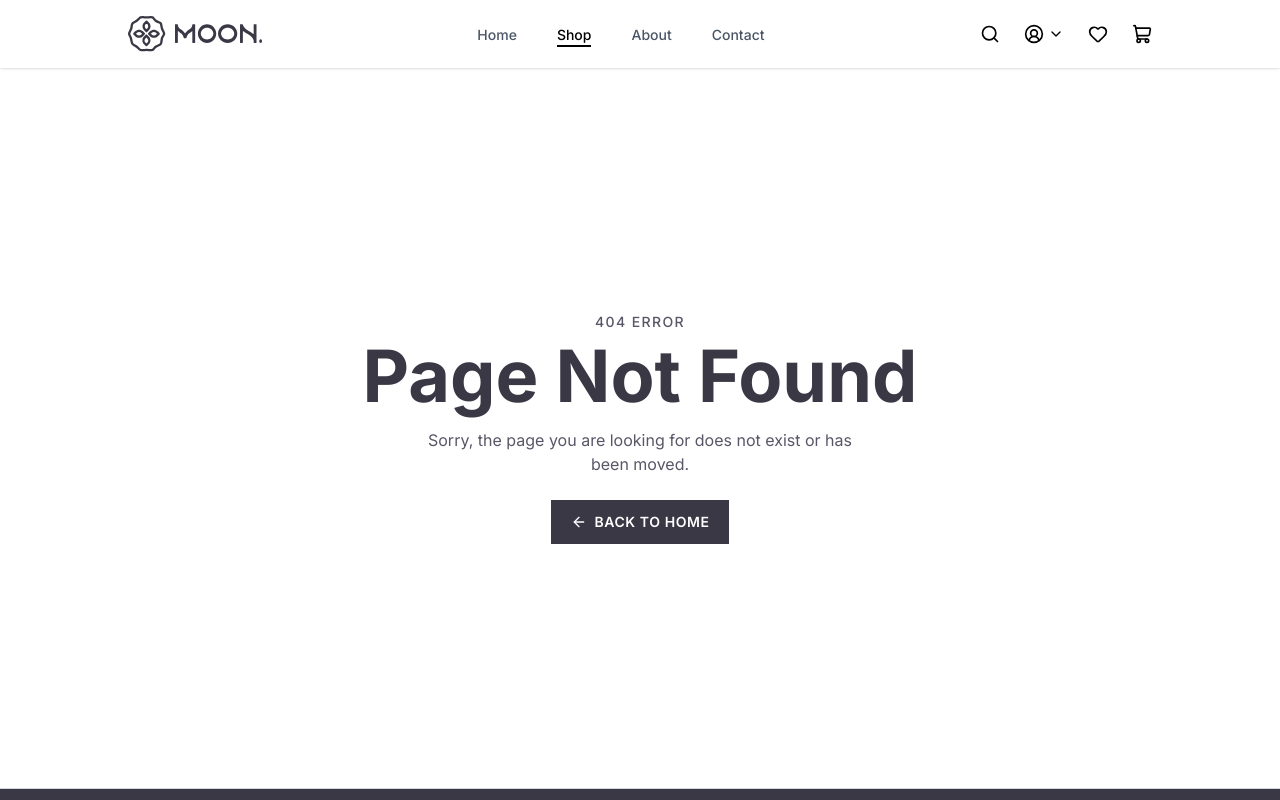
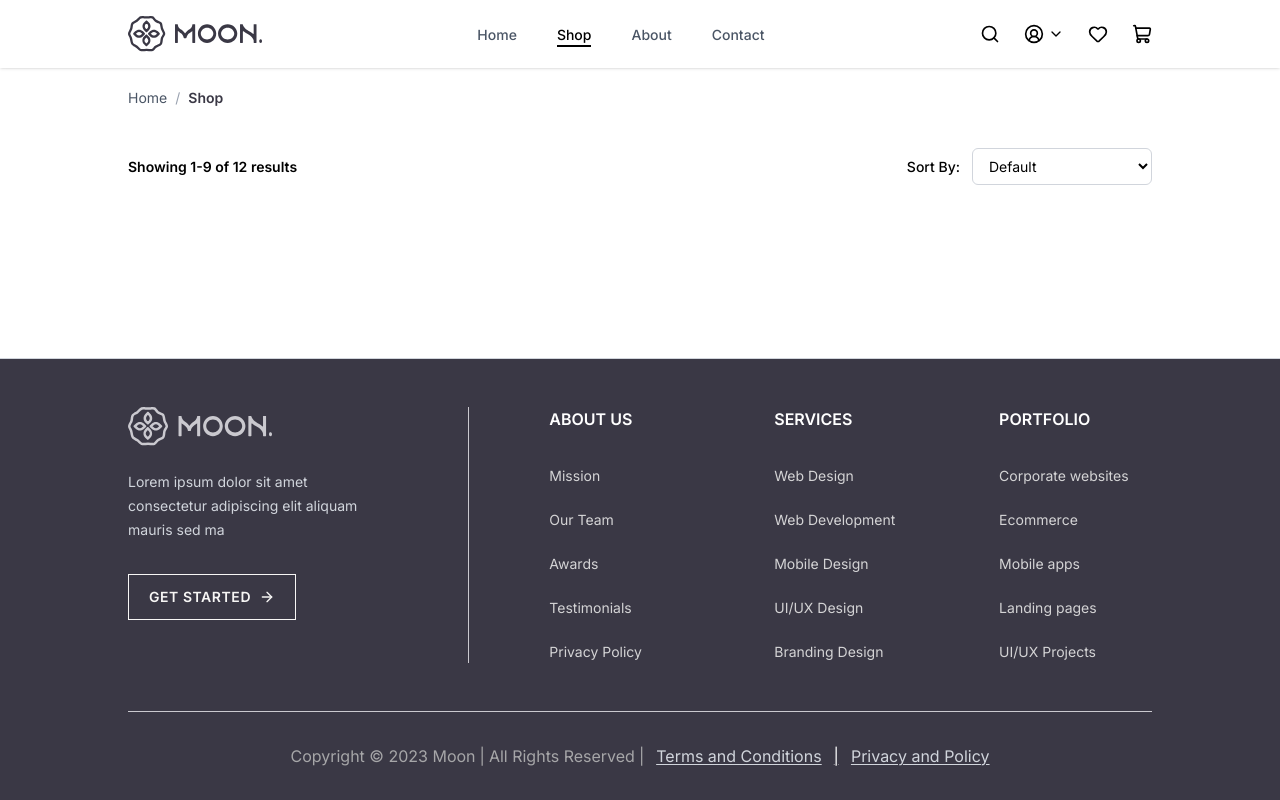
Before and after one commit to adhishrestha/mern-ecommerce-site, a React (Vite) app in the folder frontend/: page /shop in a window 1280 px wide. Shown: the top 800 px of the page. Built offline with nearby package versions, Linux system fonts and the light colour scheme.

Commit message:
feat(shop): add shop page navigation and toolbar

```diff
--- a/frontend/src/App.jsx
+++ b/frontend/src/App.jsx
@@ -3,6 +3,7 @@ import { Routes, Route } from 'react-router-dom';
 import MainLayout from './layouts/MainLayout';
 import Home from './pages/Home';
 import NotFound from './pages/NotFound';
+import Shop from './pages/Shop';
 
 const App = () => {
   return (
@@ -10,6 +11,7 @@ const App = () => {
       <Route path="/" element={<MainLayout />}>
         <Route index element={<Home />} />
         <Route path="*" element={<NotFound />} />
+        <Route path="shop" element={<Shop />} />
       </Route>
     </Routes>
   );
--- /dev/null
+++ b/frontend/src/components/navigation/Breadcrumb.jsx
@@ -0,0 +1,44 @@
+import { Link } from 'react-router-dom';
+
+const Breadcrumb = ({ items = [] }) => {
+  return (
+    <nav aria-label="Breadcrumb" className="mt-5">
+      <ol className="flex flex-wrap items-center gap-2 text-sm text-gray-600">
+        {items.map((item, index) => {
+          const isLast = index === items.length - 1;
+
+          return (
+            <li
+              key={`${item.label}-${index}`}
+              className="flex items-center gap-2"
+            >
+              {isLast ? (
+                <span
+                  aria-current="page"
+                  className="font-semibold text-[#3A3845]"
+                >
+                  {item.label}
+                </span>
+              ) : (
+                <Link
+                  to={item.href}
+                  className="transition-colors hover:text-black"
+                >
+                  {item.label}
+                </Link>
+              )}
+
+              {!isLast && (
+                <span aria-hidden="true" className="text-gray-400">
+                  /
+                </span>
+              )}
+            </li>
+          );
+        })}
+      </ol>
+    </nav>
+  );
+};
+
+export default Breadcrumb;
--- /dev/null
+++ b/frontend/src/features/shop/components/ShopToolbar.jsx
@@ -0,0 +1,87 @@
+import React from 'react';
+import { ListFilter } from 'lucide-react';
+
+import Button from '../../../components/ui/Button';
+
+const SORT_OPTIONS = [
+  { value: 'default', label: 'Default' },
+  { value: 'new-arrival', label: 'New Arrivals' },
+  { value: 'best-seller', label: 'Best Sellers' },
+  { value: 'price-low-high', label: 'Price: Low to High' },
+  { value: 'price-high-low', label: 'Price: High to Low' },
+  { value: 'name-a-z', label: 'Alphabetically: A-Z' },
+];
+
+const SortSelect = ({ id, value, onChange }) => (
+  <select
+    id={id}
+    value={value}
+    onChange={onChange}
+    className="min-w-[180px] rounded-md border border-gray-300 px-3 py-2 text-sm focus:outline-none"
+  >
+    {SORT_OPTIONS.map((option) => (
+      <option key={option.value} value={option.value}>
+        {option.label}
+      </option>
+    ))}
+  </select>
+);
+
+const ShopToolbar = ({
+  startItem,
+  endItem,
+  totalProducts,
+  sortBy,
+  onSortChange,
+  onFilterClick,
+}) => {
+  return (
+    <section aria-label="Shop controls" className="mt-10 pb-8">
+      {/* Mobile Layout */}
+      <div className="flex items-center justify-between gap-4 md:hidden">
+        <Button
+          icon={ListFilter}
+          iconPosition="left"
+          onClick={onFilterClick}
+          className="text-brand-dark text-sm font-semibold"
+        >
+          Filter
+        </Button>
+
+        <div className="flex items-center gap-2">
+          <label htmlFor="sort-mobile" className="text-sm">
+            Sort By:
+          </label>
+
+          <SortSelect id="sort-mobile" value={sortBy} onChange={onSortChange} />
+        </div>
+      </div>
+
+      {/* Mobile Item Count */}
+      <p className="text-brand-dark mt-4 text-sm font-semibold md:hidden">
+        Showing {startItem}-{endItem} of {totalProducts} results
+      </p>
+
+      {/* Desktop Layout */}
+      <div className="hidden items-center justify-between md:flex">
+        <p className="text-brand-dark text-sm font-semibold">
+          Showing {startItem}-{endItem} of {totalProducts} results
+        </p>
+
+        <div className="flex items-center gap-3">
+          <label htmlFor="sort-desktop" className="text-sm font-medium">
+            Sort By:
+          </label>
+
+          <SortSelect
+            id="sort-desktop"
+            value={sortBy}
+            onChange={onSortChange}
+          />
+        </div>
+      </div>
+    </section>
+  );
+};
+
+export default ShopToolbar;
--- /dev/null
+++ b/frontend/src/pages/Shop.jsx
@@ -0,0 +1,34 @@
+import React, { useState } from 'react';
+import Container from '../components/ui/Container';
+import Breadcrumb from '../components/navigation/Breadcrumb';
+import ShopToolbar from '../features/shop/components/ShopToolbar';
+import { products } from '../data/productData';
+
+const Shop = () => {
+  const [currentPage, setCurrentPage] = useState(1);
+  const [sortBy, setSortBy] = useState('default');
+  const [isSidebarOpen, setIsSidebarOpen] = useState(false);
+
+  const productsPerPage = 9;
+  const totalProducts = products.length;
+
+  const startItem = (currentPage - 1) * productsPerPage + 1;
+
+  const endItem = Math.min(currentPage * productsPerPage, totalProducts);
+  return (
+    <Container>
+      <Breadcrumb items={[{ label: 'Home', href: '/' }, { label: 'Shop' }]} />
+
+      <ShopToolbar
+        startItem={startItem}
+        endItem={endItem}
+        totalProducts={products.length}
+        sortBy={sortBy}
+        onSortChange={(e) => setSortBy(e.target.value)}
+        onFilterClick={() => setIsSidebarOpen(true)}
+      />
+    </Container>
+  );
+};
+
+export default Shop;
```
